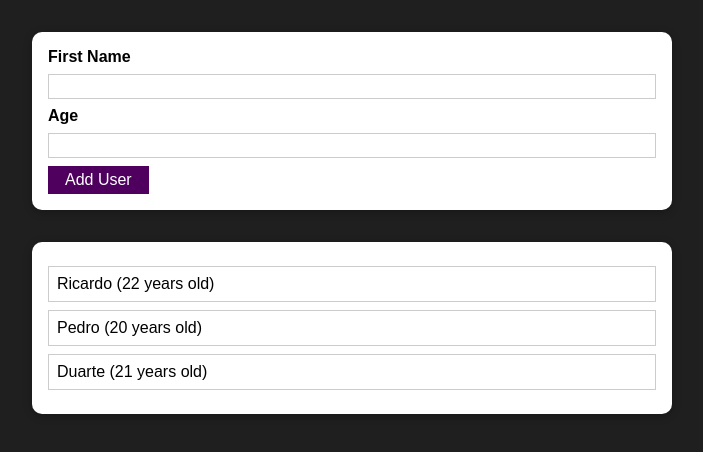
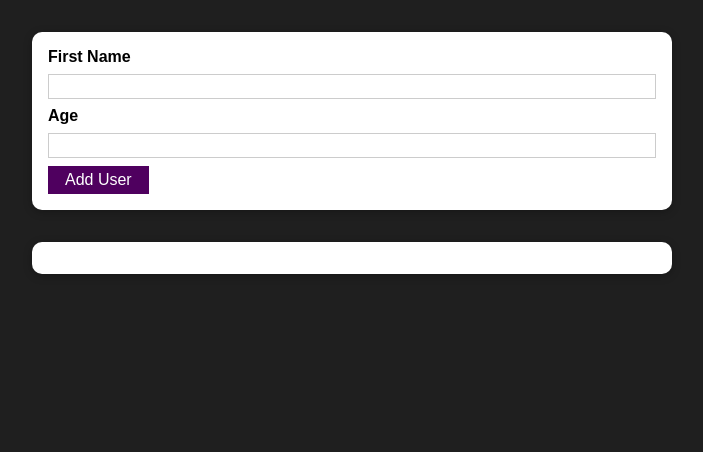
Before and after one commit to ricardo03silva/React, a React (Create React App) app in the folder 01-Pratice Project/: page / in a window 1280 px wide. Shown: the top 452 px of the page, without its empty margins (288-991 px from the left). Built offline with nearby package versions, Linux system fonts and the light colour scheme.

Commit message:
Section8 DONE

```diff
--- a/01-Pratice Project/src/App.js
+++ b/01-Pratice Project/src/App.js
@@ -1,52 +1,32 @@
 import React, { useState } from 'react';
 
 import AddUser from './Components/Users/AddUser';
-import Card from './Components/UI/Card';
 import UsersList from './Components/Users/UsersList';
 
-const users = [
-    {
-        key: 1,
-        name: 'Ricardo',
-        age: 22,
-    },
-    {
-        key: 2,
-        name: 'Pedro',
-        age: 20,
-    },
-    {
-        key: 3,
-        name: 'Duarte',
-        age: 21,
-    },
-];
-
 const App = () => {
-    const [user, setUser] = useState(users);
-    const [maxKey, setMaxKey] = useState(3);
+    const [userList, setUser] = useState([]);
+    const [maxID, setMaxID] = useState(0);
 
     const addUserHandler = (item) => {
         const data = {
-            key: maxKey + 1,
+            id: maxID + 1,
             ...item,
         };
+        setMaxID(data.id);
 
         setUser((prev) => {
-            return [data, ...prev];
+            return [...prev, data];
         });
-
-        setMaxKey(data.key);
     };
 
-    const deleteUserHandler = (key) => {
-        setUser(user.filter((el) => el.key !== key));
+    const deleteUserHandler = (id) => {
+        setUser(userList.filter((el) => el.id !== id));
     };
 
     return (
         <div>
             <AddUser onAddUser={addUserHandler} />
-            <UsersList users={user} onDeleteUser={deleteUserHandler} />
+            <UsersList users={userList} onDeleteUser={deleteUserHandler} />
         </div>
     );
 };
--- a/01-Pratice Project/src/Components/UI/Button.js
+++ b/01-Pratice Project/src/Components/UI/Button.js
@@ -2,8 +2,8 @@ import classes from './Button.module.css';
 
 const Button = (props) => {
     return (
-        <button type={props.type || 'button'} className={classes.button}>
-            {props.children}
+        <button type={props.type || 'button'} className={classes.button} onClick={props.onClick}>
+            {props.children} {/*children means every element that's inside this component (only text, or other divs...)*/}
         </button>
     );
 };
--- a/01-Pratice Project/src/Components/UI/ErrorModal.js
+++ b/01-Pratice Project/src/Components/UI/ErrorModal.js
@@ -1,19 +1,23 @@
 import Button from './Button';
+import Card from './Card';
 import classes from './ErrorModal.module.css';
 
-const ErrorModal = (props) => {
+const ErrorModal = ({ title, message, onHideError }) => {
     return (
-        <div className="modal" overlayClassName="backdrop">
-            <div className="header">
-                <h2>Error</h2>
-            </div>
-            <div className="content">
-                <p>Some error message</p>
-            </div>
-            <div className="actions">
-                <Button>Button1</Button>
-                <Button>Button2</Button>
-            </div>
+        <div className={classes.backdrop} onClick={onHideError}>
+            <Card className={classes.modal}>
+                <header className={classes.header}>
+                    <h2>{title}</h2>
+                </header>
+                <div className={classes.content}>
+                    <p>{message}</p>
+                </div>
+                <footer className={classes.actions}>
+                    <Button type="button" onClick={onHideError}>
+                        Ok
+                    </Button>
+                </footer>
+            </Card>
         </div>
     );
 };
--- a/01-Pratice Project/src/Components/Users/AddUser.js
+++ b/01-Pratice Project/src/Components/Users/AddUser.js
@@ -2,10 +2,12 @@ import { useState } from 'react';
 import classes from './AddUser.module.css';
 import Button from '../UI/Button';
 import Card from '../UI/Card';
+import ErrorModal from '../UI/ErrorModal';
 
 const AddUser = ({ onAddUser }) => {
     const [userName, setUserName] = useState('');
     const [userAge, setUserAge] = useState('');
+    const [error, setError] = useState();
 
     const nameChangeHandler = (event) => {
         setUserName(event.target.value);
@@ -17,9 +19,23 @@ const AddUser = ({ onAddUser }) => {
 
     const submitHandler = (event) => {
         event.preventDefault();
+        if (userName.trim().length === 0 || userAge.trim().length === 0) {
+            setError({
+                title: 'Invalid input',
+                message: 'Please enter a valid name and age (no empty values)',
+            });
+            return;
+        } else if (userAge < 1) {
+            setError({
+                title: 'Invalid age',
+                message: 'Please enter a valid age (> 0)',
+            });
+            return;
+        }
+
         const userData = {
             name: userName,
-            age: userAge,
+            age: Number(userAge),
         };
         onAddUser(userData);
 
@@ -27,7 +43,17 @@ const AddUser = ({ onAddUser }) => {
         setUserAge('');
     };
 
+    const errorHandler = () => {
+        setError(null);
+    };
+
     return (
+        <div>
+            {error && <ErrorModal title={error.title} message={error.message} onHideError={errorHandler} />}
+            {/*
+             {true/false && ...}
+             if true show the following element
+            */}
             <Card className={classes.input}>
                 <form onSubmit={submitHandler}>
                     <div>
@@ -35,10 +61,12 @@ const AddUser = ({ onAddUser }) => {
                         <input id="username" type="text" value={userName} onChange={nameChangeHandler} />
                         <label htmlFor="age">Age</label>
                         <input id="age" type="number" value={userAge} onChange={ageChangeHandler} />
+                        {/* value={userAge} reflects the current state of that variable */}
                         <Button type="submit">Add User</Button>
                     </div>
                 </form>
             </Card>
+        </div>
     );
 };
 
--- a/01-Pratice Project/src/Components/Users/UsersList.js
+++ b/01-Pratice Project/src/Components/Users/UsersList.js
@@ -2,16 +2,16 @@ import Card from '../UI/Card';
 import classes from './UsersList.module.css';
 
 const UsersList = ({ users, onDeleteUser }) => {
+    // ({ users, onDeleteUser }) : destructuring the props element
+    // the same as (props) and then props.users...
     return (
         <Card className={classes.users}>
             <ul>
-                {users.map((el) => {
-                    return (
-                        <li key={el.key} onClick={() => onDeleteUser(el.key)}>
-                            {el.name} ({el.age} years old)
-                        </li>
-                    );
-                })}
+                {users.map((el) => (
+                    <li key={el.id} onClick={() => onDeleteUser(el.id)}>
+                        {el.name} ({el.age} years)
+                    </li>
+                ))}
             </ul>
         </Card>
     );
```
Lines whose indentation alone changed are shown as unchanged.
